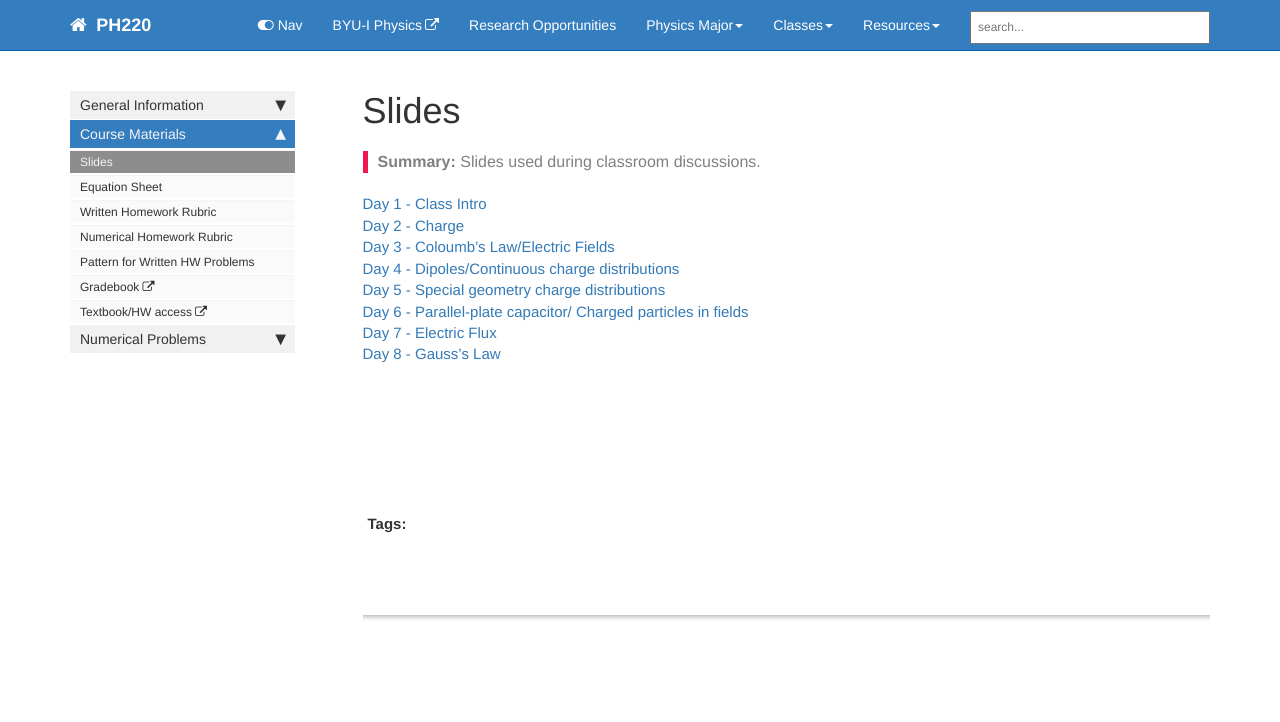
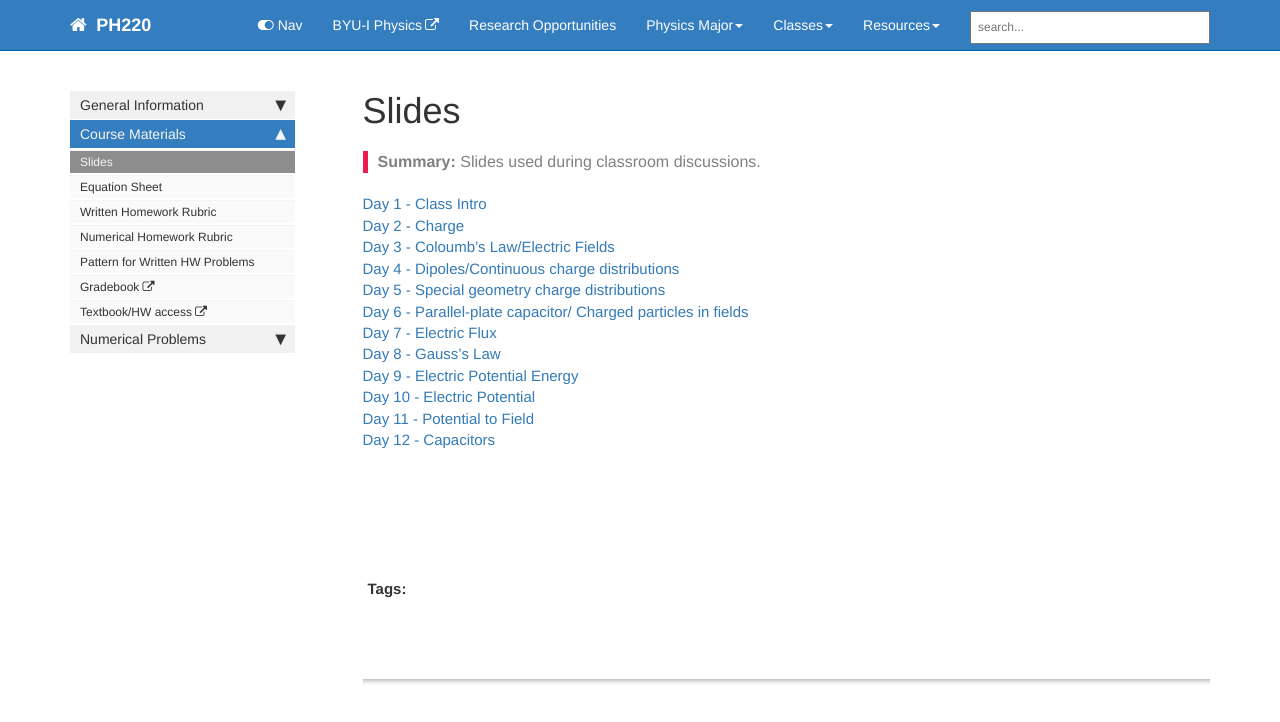
Before and after one commit to lancejnelson/PH220, a Jekyll site: the page built from course_docs/slides.md, in a window 1280 px wide. Shown: the top 722 px of the page. Built offline with Jekyll 4.4.1, drawn with Linux system fonts in a browser that asks for light colours; comment, search, counter and statistics services are not loaded.

Commit message:
Updating slides

```diff
--- a/course_docs/slides.md
+++ b/course_docs/slides.md
@@ -18,10 +18,10 @@ folder: course_docs
  [Day 6 - Parallel-plate capacitor/ Charged particles in fields][day6]
  [Day 7 - Electric Flux][day7]
  [Day 8 - Gauss's Law][day8]
- <!--- [Day 9 - Electric Potential Energy][day9]-->
- <!--- [Day 10 - Electric Potential][day10]  -->
- <!--- [Day 11 - Potential to Field][day11]    -->
- <!--- [Day 12 - Capacitors][day12]  -->
+ [Day 9 - Electric Potential Energy][day9]
+ [Day 10 - Electric Potential][day10]
+ [Day 11 - Potential to Field][day11]
+ [Day 12 - Capacitors][day12]
  <!--- [Day 13 - Current][day13]  -->
  <!--- [Day 14 - Conductivity][day14]-->
  <!--- [Day 15 - Simple Circuits][day15]-->
```
Also changed, not shown: 1 other file.
